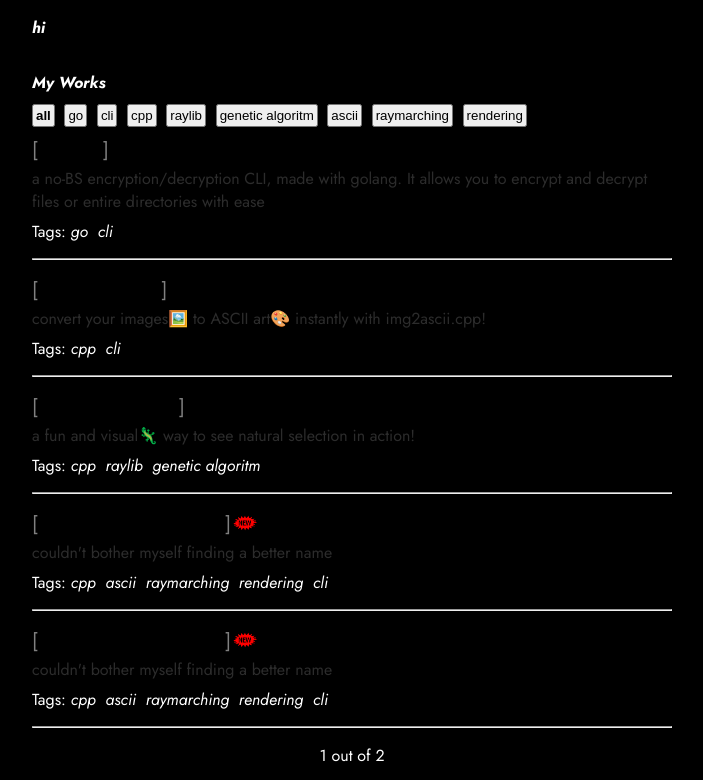
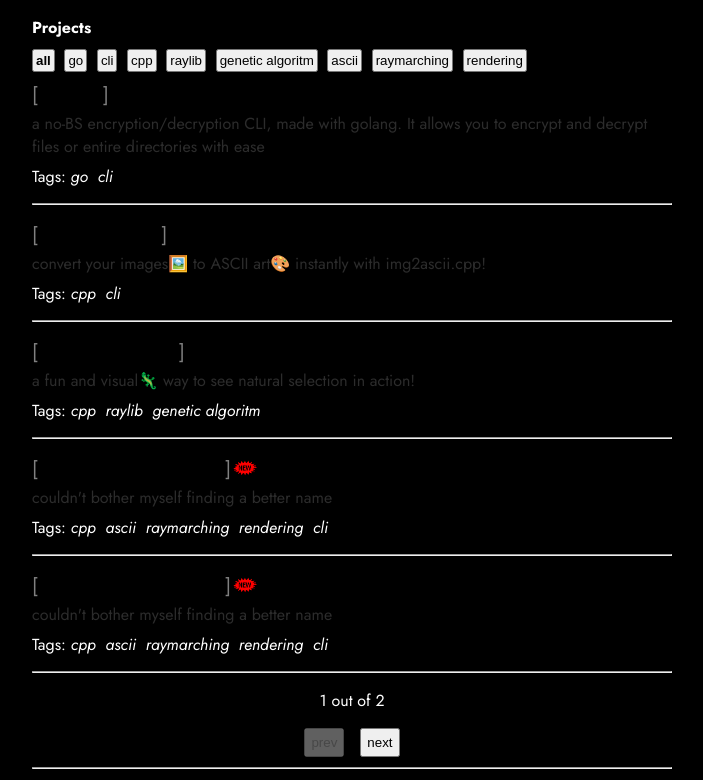
Before and after one commit to Muhammed-Rajab/Muhammed-Rajab.github.io_, a website: page index.html in a window 1280 px wide. Shown: the part 251-1031 px from the top of the page, without its empty margins (288-991 px from the left). Drawn offline with Linux system fonts and the light colour scheme.

Commit message:
removed some text

```diff
--- a/index.html
+++ b/index.html
@@ -134,21 +134,14 @@
       </nav>
     </header>
 
-    <!-- Bio -->
-    <section class="section learning">
-      <p class="">
-        <b><i>hi</i></b>
-      </p>
-    </section>
-
     <!-- Works -->
     <section class="section works">
       <p class="">
-        <b><i>My Works</i></b>
+        <b>Projects</b>
       </p>
       <div class="works-categories"></div>
       <div class="works-container"></div>
-      <p class="works-pagination">pagination stuff</p>
+      <p class="works-pagination"></p>
       <div class="works-navigator">
         <button class="prev-btn">prev</button>
         <button class="next-btn">next</button>
```
